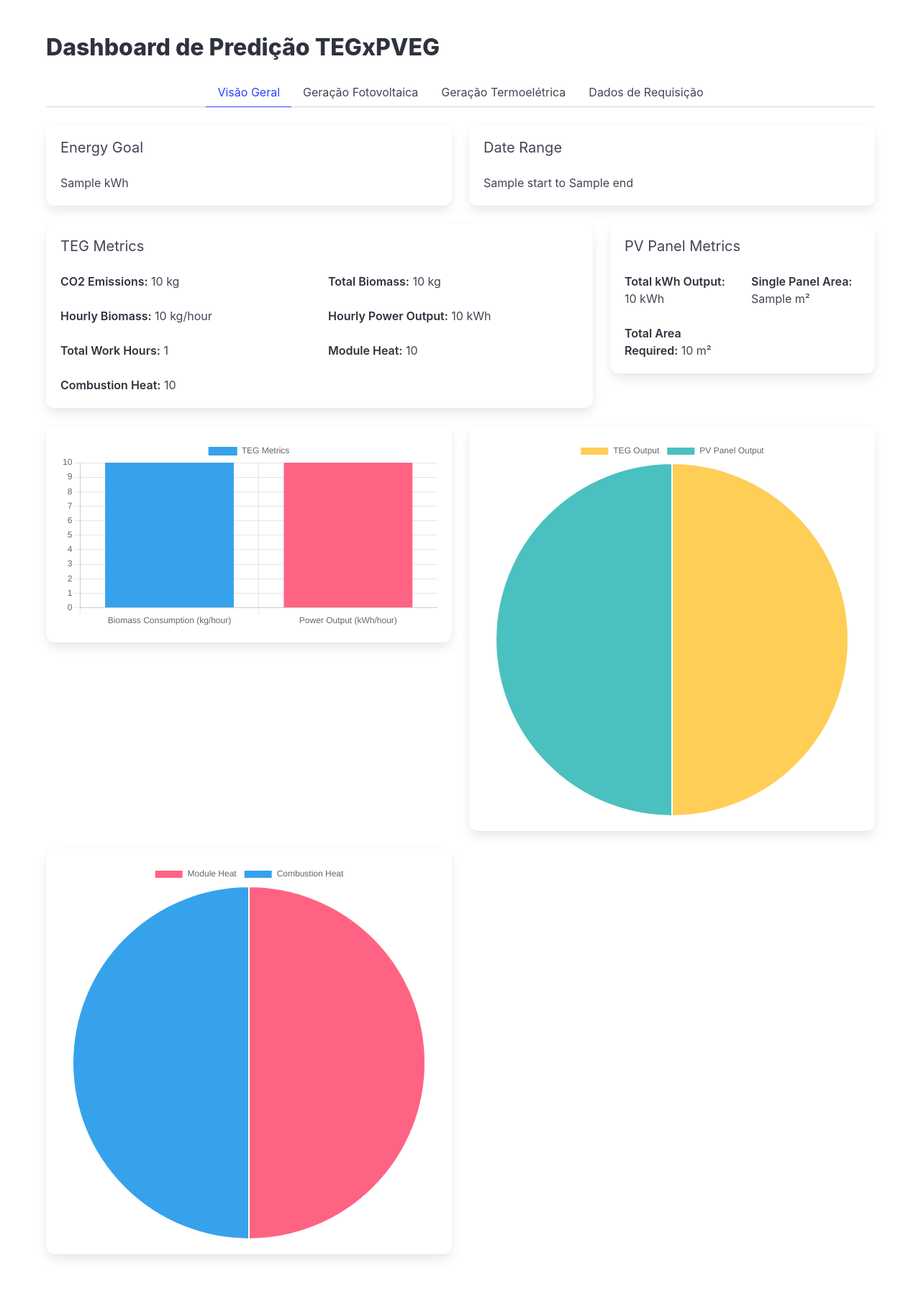
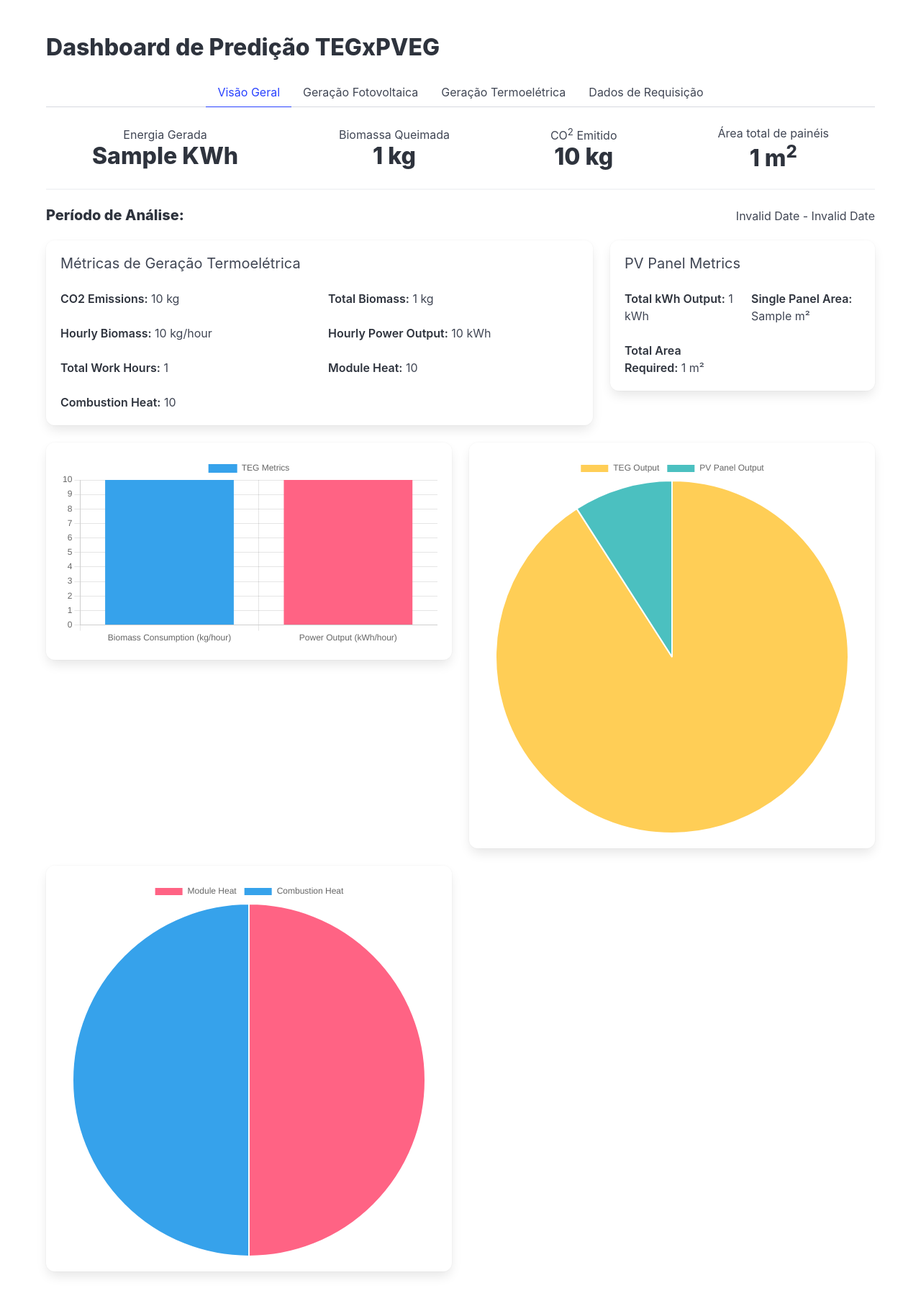
Before and after one commit to GustavCampos/TEG-to-PVEG-Prediction, a Flask app: template templates/analysis_result.html in a window 1280 px wide. Shown: the whole page at 72% size. Before the commit the page ends 1749 px from the top, so only its background shows below. Run offline with Flask 3, Linux system fonts and the light colour scheme; the template is opened without the code that fills it: most values are stand-ins (such as "Sample title", 1, 10 or a date in 2020).

Commit message:
TEG prediction refactor: dashbord first changes

```diff
--- a/app.py
+++ b/app.py
@@ -1,10 +1,10 @@
 import json
+from datetime import datetime
 from dotenv import dotenv_values
 from flask import Flask, render_template, request
 
 # "Autoral" code
 import python.constants as CONSTANTS
-import python.calc_functions as calc
 from python.teg_model import predict_biomass_amount, predict_co2_emission
 from python.solar_panel import predict_panel_area, get_sapm_modules, get_sapm_module
 
@@ -25,7 +25,7 @@
 
 @app.route("/calculate_analysis/", methods=["POST"])
 def calculate_analysis():
-    try:
+    # try:
         biomass_dict =  predict_biomass_amount(
             required_kwh_energy=float(request.form["wanted-energy"]),
             date_range=(request.form["start-date"], request.form["end-date"]),
@@ -55,14 +55,14 @@
         )
 
         response_json = {
-            "wanted-kWh-energy": float(request.form["wanted-energy"]),
-            "date-range": {
+            "wanted_kWh_energy": float(request.form["wanted-energy"]),
+            "date_range": {
                 "start": request.form["start-date"],
                 "end": request.form["end-date"]
             },
             "teg": {
                 "emitted_kg_co2_amount": co2_emittted,
-                "total-kg-biomass": biomass_dict['total_kg_biomass'],
+                "total_kg_biomass": biomass_dict['total_kg_biomass'],
                 "hourly_biomass": biomass_dict['hourly_biomass'],
                 "hourly_kwh_power_output": biomass_dict['hourly_kwh_power_output'],
                 "total_work_hours": biomass_dict["total_work_hours"],
@@ -70,9 +70,13 @@
                 "combustion_heat": biomass_dict["combustion_heat"],
             },
             "pvpanel": {
-                "total-kWh-output": pvpanel_dict['total_kWh_output'],
-                "single-panel-area": pvpanel_dict['panel_area'],
-                "total-area": pvpanel_dict['total_area'],
+                "total_kWh_output": pvpanel_dict['total_kWh_output'],
+                "single_panel_area": pvpanel_dict['panel_area'],
+                "total_area": pvpanel_dict['total_area'],
+                "hourly_data": {
+                    "wh_output": pvpanel_dict["wh_output"],
+                    "cell_temperature": pvpanel_dict["cell_temperature"],
+                },
             },
         }
 
@@ -85,13 +89,13 @@
             request_json=json.dumps(request_dict, indent=4),
         )
 
-    except Exception as e:
-        print(e)
-        print(e.args)
+    # except Exception as e:
+    #     print(e)
+    #     print(e.args)
 
-        return json.dumps({
-            "error": str(e)
-        })
+    #     return json.dumps({
+    #         "error": str(e)
+    #     })
 
 if __name__ == "__main__":
     app.run(debug=True)
--- a/python/solar_panel.py
+++ b/python/solar_panel.py
@@ -96,5 +96,6 @@
         "panel_area": REFERENCE_MODULE['SINGLE_PANEL_AREA'],
         "total_area": panel_area,
         "total_kWh_output": total_energy_output,
-        "wh_ouput": power_output
+        "wh_output": power_output,
+        "cell_temperature": cell_temperature.to_list(),
     }
--- a/static/js/analysis_result.js
+++ b/static/js/analysis_result.js
@@ -0,0 +1,13 @@
+document.addEventListener('DOMContentLoaded', function() {
+    const startDateSpan = document.getElementById('start-date');
+    const endDateSpan = document.getElementById('end-date');
+
+    // Convert date items to local tz__________________________________
+    doc_lang = document.querySelector("html").lang;
+
+    const startDate = new Date(startDateSpan.innerText);
+    startDateSpan.innerText = startDate.toLocaleDateString(doc_lang);
+
+    const endDate = new Date(endDateSpan.innerText);
+    endDateSpan.innerText = endDate.toLocaleDateString(doc_lang);
+});
--- a/static/js/tabs.js
+++ b/static/js/tabs.js
@@ -7,11 +7,11 @@
 
             tabLinks.forEach(tabLink => {
                 tabLink.parentElement.classList.remove('is-active');
-                document.getElementById(`${tabLink.id}Content`).style.display = 'none';
+                document.getElementById(`${tabLink.id}Content`).classList.add("is-hidden");
             })
 
             this.parentElement.classList.add('is-active');
-            document.getElementById(`${this.id}Content`).style.display = 'block';
+            document.getElementById(`${this.id}Content`).classList.remove("is-hidden");
         });
     });
 });
--- a/templates/analysis_result.html
+++ b/templates/analysis_result.html
@@ -17,21 +17,47 @@
                 </ul>
             </div>
 
-        <!-- Analysis Section -->
+            <!-- Overview Section -->
             <div id="overviewTabContent">
-            <!-- Overview Section -->
-            <div class="columns">
-                <div class="column is-half">
-                    <div class="box">
-                        <h2 class="subtitle">Energy Goal</h2>
-                        <p>{{ result_dict['wanted-kWh-energy'] }} kWh</p>
+                <div class="block">
+                    <nav class="level">
+                        <div class="level-item has-text-centered">
+                            <div>
+                                <p class="heading">Energia Gerada</p>
+                                <p class="title">{{ result_dict['wanted_kWh_energy'] }} KWh</p>
                             </div>
                         </div>
-                <div class="column is-half">
-                    <div class="box">
-                        <h2 class="subtitle">Date Range</h2>
-                        <p>{{ result_dict['date-range']['start'] }} to {{ result_dict['date-range']['end'] }}</p>
+                        <div class="level-item has-text-centered">
+                            <div>
+                                <p class="heading">Biomassa Queimada</>
+                                <p class="title">{{ result_dict['teg']['total_kg_biomass'] | round(2) }} kg</p>
                             </div>
+                        </div>
+                        <div class="level-item has-text-centered">
+                            <div>
+                                <p class="heading">CO<sup>2</sup> Emitido</p>
+                                <p class="title">{{ result_dict['teg']['emitted_kg_co2_amount'] | round(2) }} kg</p>
+                            </div>
+                        </div>
+
+                        <div class="level-item has-text-centered">
+                            <div>
+                                <p class="heading">Área total de painéis</p>
+                                <p class="title">{{ result_dict['pvpanel']['total_area'] | round(2) }} m<sup>2</sup></p>
+                            </div>
+                        </div>
+                    </nav>
+                </div>
+
+                <hr>
+
+                <div class="is-flex is-justify-content-space-between">
+                    <span class="title is-5">Período de Análise:</span>
+
+                    <div>
+                        <span id="start-date">{{ result_dict['date_range']['start'] }}</span>
+                        -
+                        <span id="end-date">{{ result_dict['date_range']['end'] }}</span>
                     </div>
                 </div>
 
@@ -41,13 +67,13 @@
                         <div class="columns">
                             <div class="column">
                                 <div class="box">
-                                <h2 class="subtitle">TEG Metrics</h2>
+                                    <h2 class="subtitle">Métricas de Geração Termoelétrica</h2>
                                     <div class="columns is-multiline">
                                         <div class="column is-half">
                                             <p><strong>CO2 Emissions:</strong> {{ result_dict['teg']['emitted_kg_co2_amount'] | round(2) }} kg</p>
                                         </div>
                                         <div class="column is-half">
-                                        <p><strong>Total Biomass:</strong> {{ result_dict['teg']['total-kg-biomass'] | round(2) }} kg</p>
+                                            <p><strong>Total Biomass:</strong> {{ result_dict['teg']['total_kg_biomass'] | round(2) }} kg</p>
                                         </div>
                                         <div class="column is-half">
                                             <p><strong>Hourly Biomass:</strong> {{ result_dict['teg']['hourly_biomass'] | round(2) }} kg/hour</p>
@@ -79,13 +105,13 @@
                                     <h2 class="subtitle">PV Panel Metrics</h2>
                                     <div class="columns is-multiline">
                                         <div class="column is-half">
-                                        <p><strong>Total kWh Output:</strong> {{ result_dict['pvpanel']['total-kWh-output'] | round(2) }} kWh</p>
+                                            <p><strong>Total kWh Output:</strong> {{ result_dict['pvpanel']['total_kWh_output'] | round(2) }} kWh</p>
                                         </div>
                                         <div class="column is-half">
-                                        <p><strong>Single Panel Area:</strong> {{ result_dict['pvpanel']['single-panel-area'] }} m²</p>
+                                            <p><strong>Single Panel Area:</strong> {{ result_dict['pvpanel']['single_panel_area'] }} m²</p>
                                         </div>
                                         <div class="column is-half">
-                                        <p><strong>Total Area Required:</strong> {{ result_dict['pvpanel']['total-area'] | round(2) }} m²</p>
+                                            <p><strong>Total Area Required:</strong> {{ result_dict['pvpanel']['total_area'] | round(2) }} m²</p>
                                         </div>
                                     </div>
                                 </div>
@@ -115,21 +141,21 @@
             </div>
 
             <!-- PV section -->
-        <div id="pvTabContent" style="display: none;">
+            <div id="pvTabContent" class="is-hidden">
                 <div class="box">
                     <h2 class="subtitle">Geração Fotovoltaica</h2>
-                <p><strong>Total kWh Output:</strong> {{ result_dict['pvpanel']['total-kWh-output'] | round(2) }} kWh</p>
-                <p><strong>Single Panel Area:</strong> {{ result_dict['pvpanel']['single-panel-area'] }} m²</p>
-                <p><strong>Total Area Required:</strong> {{ result_dict['pvpanel']['total-area'] | round(2) }} m²</p>
+                    <p><strong>Total kWh Output:</strong> {{ result_dict['pvpanel']['total_kWh_output'] | round(2) }} kWh</p>
+                    <p><strong>Single Panel Area:</strong> {{ result_dict['pvpanel']['single_panel_area'] }} m²</p>
+                    <p><strong>Total Area Required:</strong> {{ result_dict['pvpanel']['total_area'] | round(2) }} m²</p>
                 </div>
             </div>
 
             <!-- TEG section -->
-        <div id="tegTabContent" style="display: none;">
+            <div id="tegTabContent" class="is-hidden">
                 <div class="box">
                     <h2 class="subtitle">Geração Termoelétrica</h2>
                     <p><strong>CO2 Emissions:</strong> {{ result_dict['teg']['emitted_kg_co2_amount'] | round(2) }} kg</p>
-                <p><strong>Total Biomass:</strong> {{ result_dict['teg']['total-kg-biomass'] | round(2) }} kg</p>
+                    <p><strong>Total Biomass:</strong> {{ result_dict['teg']['total_kg_biomass'] | round(2) }} kg</p>
                     <p><strong>Hourly Biomass:</strong> {{ result_dict['teg']['hourly_biomass'] | round(2) }} kg/hour</p>
                     <p><strong>Hourly Power Output:</strong> {{ result_dict['teg']['hourly_kwh_power_output'] | round(2) }} kWh</p>
                     <p><strong>Total Work Hours:</strong> {{ result_dict['teg']['total_work_hours'] }}</p>
@@ -139,7 +165,7 @@
             </div>
 
             <!-- Raw Data Section -->
-        <div id="rawDataTabContent" style="display: none;">
+            <div id="rawDataTabContent" class="is-hidden">
                 <div class="columns">
                     <div class="column">
                         <div class="block box">
@@ -190,8 +216,8 @@
                 labels: ['TEG Output', 'PV Panel Output'],
                 datasets: [{
                     data: [
-                    {{ result_dict['wanted-kWh-energy'] - result_dict['pvpanel']['total-kWh-output'] | round(2) }},
-                    {{ result_dict['pvpanel']['total-kWh-output'] | round(2) }}
+                        {{ result_dict['wanted_kWh_energy'] - result_dict['pvpanel']['total_kWh_output'] | round(2) }},
+                        {{ result_dict['pvpanel']['total_kWh_output'] | round(2) }}
                     ],
                     backgroundColor: ['#FFCE56', '#4BC0C0']
                 }]
@@ -215,4 +241,5 @@
         });
     </script>
 
+    <script src="{{ url_for('static', filename='js/analysis_result.js') }}"></script>
 {% endblock %}
--- a/templates/base_template.html
+++ b/templates/base_template.html
@@ -1,10 +1,15 @@
 <!DOCTYPE html>
-<html lang="pt-br">
+<html lang="pt-BR">
 <head>
     <meta charset="UTF-8">
     <meta name="viewport" content="width=device-width, initial-scale=1.0">
+
+    <!-- cdn libs -->
+    <script src="https://cdnjs.cloudflare.com/ajax/libs/jquery/3.5.1/jquery.min.js"></script>
+    <script src="https://cdnjs.cloudflare.com/ajax/libs/jstree/3.3.12/jstree.min.js"></script>
+    <script src="https://cdn.jsdelivr.net/npm/chart.js"></script>
+
     <link rel="stylesheet" href="{{ url_for('static', filename='css/bulma.css') }}">
-    <script src="https://cdn.jsdelivr.net/npm/chart.js"></script>
     <title>Projeto Integrador Modelagem Matemática</title>
 </head>
 <body>
```
Lines whose indentation alone changed are shown as unchanged.
